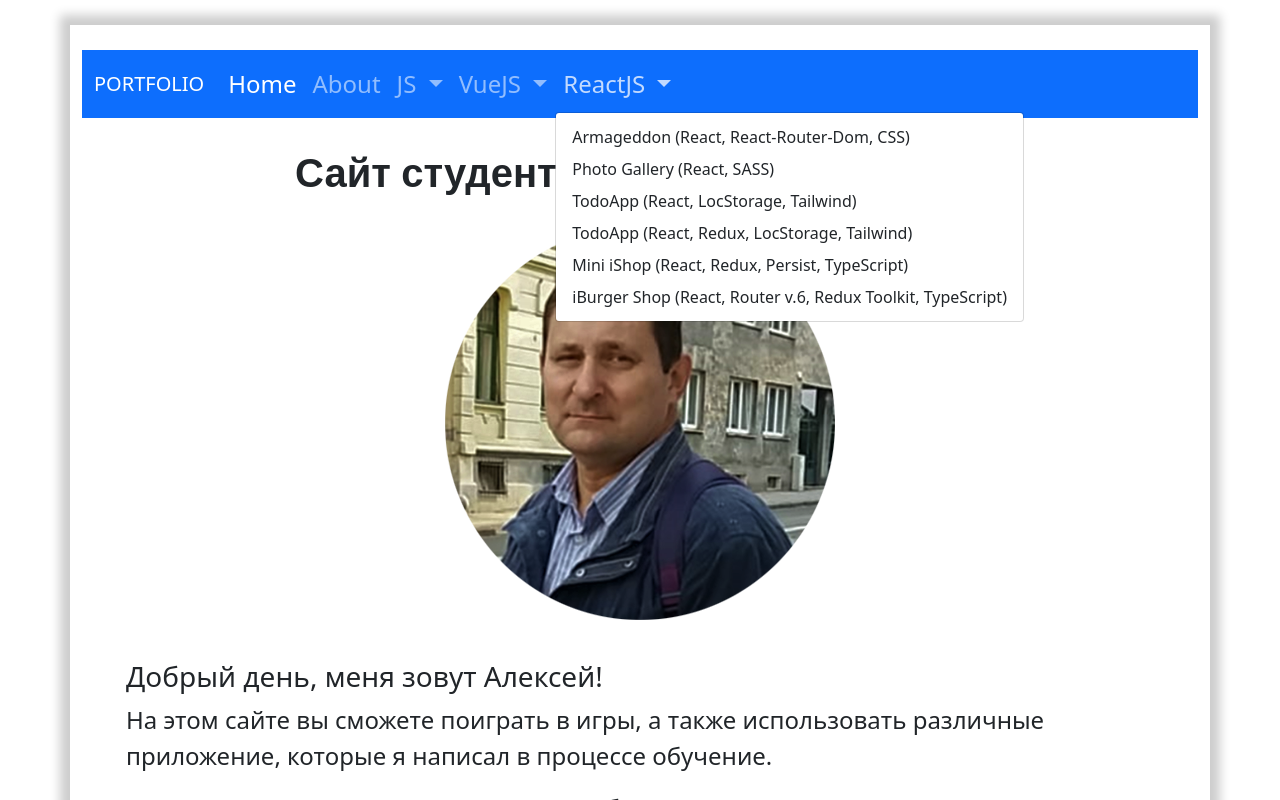
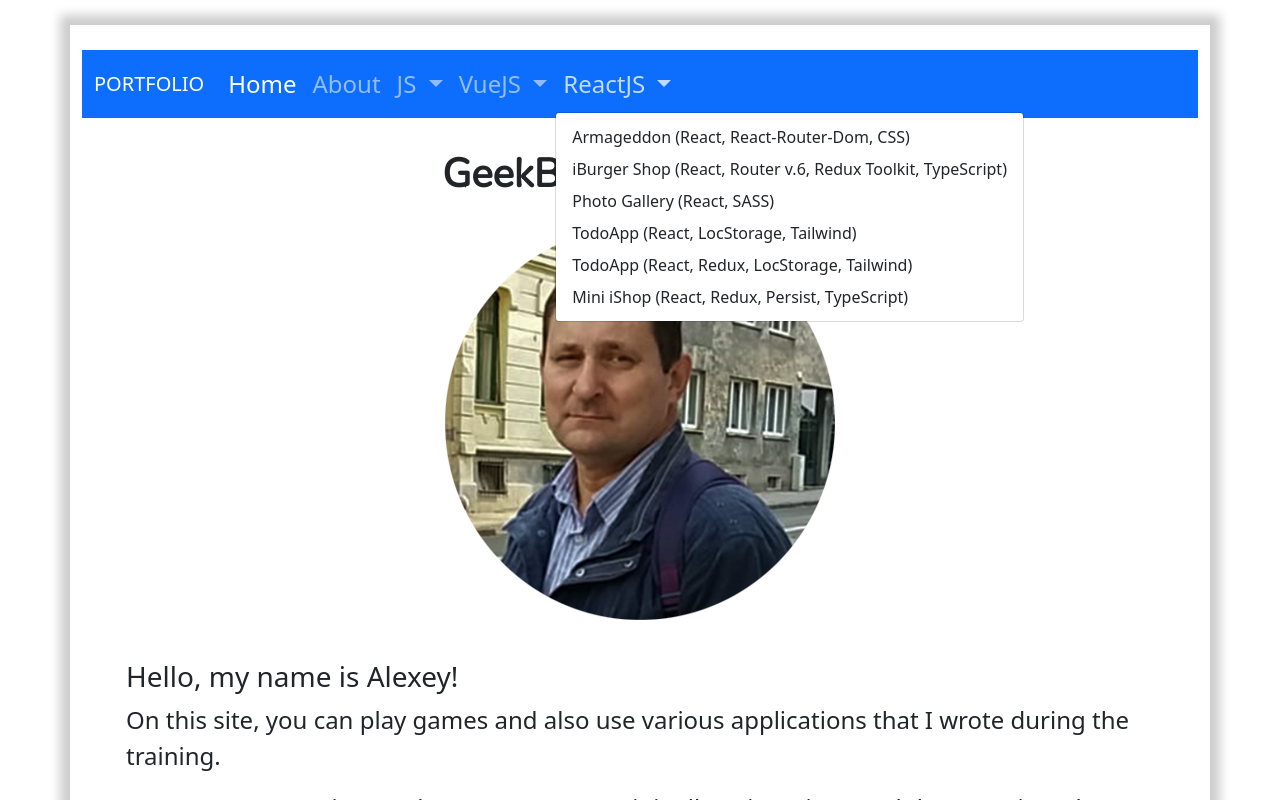
Before and after one commit to alexmil-sk/js-to-vue3-diff-apps, a Vue app: page / in a window 1280 px wide. Both pictures are taken after a click on the button "ReactJS". Shown: the top 800 px of the page. Built offline with nearby package versions, Linux system fonts and the light colour scheme; a web font is replaced by a local one.

Commit message:
Add English version.

```diff
--- a/src/components/app/NavbarComp.vue
+++ b/src/components/app/NavbarComp.vue
@@ -67,6 +67,9 @@
                 <a class="dropdown-item" href="http://react-vite-asteroid.webtest-sk.ru/" target="_blank">Armageddon (React, React-Router-Dom, CSS)</a>
               </li>
               <li>
+                <a class="dropdown-item" href="http://react-redux-toolkit-ts-router-burger.webtest-sk.ru/" target="_blank">iBurger Shop (React, Router v.6, Redux Toolkit, TypeScript)</a>
+              </li>
+              <li>
                 <a class="dropdown-item" href="http://photo-gallery-react-sass.webtest-sk.ru/" target="_blank">Photo Gallery (React, SASS)</a>
               </li>
               <li>
@@ -78,9 +81,6 @@
               <li>
                 <a class="dropdown-item" href="http://react-redux-ts-persist-shop.webtest-sk.ru/" target="_blank">Mini iShop (React, Redux, Persist, TypeScript)</a>
               </li>
-              <li>
-                <a class="dropdown-item" href="http://react-redux-toolkit-ts-router-burger.webtest-sk.ru/" target="_blank">iBurger Shop (React, Router v.6, Redux Toolkit, TypeScript)</a>
-              </li>
             </ul>
           </li>
         </ul>
--- a/src/views/HomeView.vue
+++ b/src/views/HomeView.vue
@@ -1,16 +1,23 @@
 <template>
   <div class="container-sm d-flex2">
 
-    <h1 class="ff_nunito fs-1 fw-bold text-center">Сайт студента GeekBrains University</h1>
+    <h1 class="ff_nunito fs-1 fw-bold text-center">GeekBrains University</h1>
 
 
     <div class="text-center">
       <div class="mb-3">
-        <img src="@/img/selfi.png" alt="MyFoto" class="my-4 "/>
+        <img src="@/img/selfy.png" alt="MyFoto" class="my-4 "/>
       </div>
       <div class="text-start">
+        <h3>Hello, my name is Alexey!</h3>
+        <p class="fs-4">On this site, you can play games and also use various applications that I wrote during the training.</p>
+        <p class="fs-4">Some games, services and programs were originally written in JS and then rewritten by me using the VueJS framework. For such applications, - (Vue) is indicated in brackets. </p>
+        <p class="fs-4">In the case where the application was written using ReactJS, - (React) will be indicated in brackets.</p>
+      </div>
+      <hr />
+      <div class="text-start">
         <h3>Добрый день, меня зовут Алексей!</h3>
-        <p class="fs-4">На этом сайте вы сможете поиграть в игры, а также использовать различные приложение, которые я написал в процессе обучение.</p>
+        <p class="fs-4">На этом сайте вы сможете поиграть в игры, а также использовать различные приложение, которые я написал в процессе обучения.</p>
         <p class="fs-4">Некоторые игры, сервисы и программы были изначально написаны в JS, а затем переписаны мной с использованием фреймворка VueJS. Для таких приложений в скобках указано - (Vue). </p>
         <p class="fs-4">В случае, когда приложение написано с использованием ReactJS, в скобках будет указано - (React).</p>
       </div>
```
Also changed, not shown: src/img/selfy.png (renamed from src/img/selfi.png).
